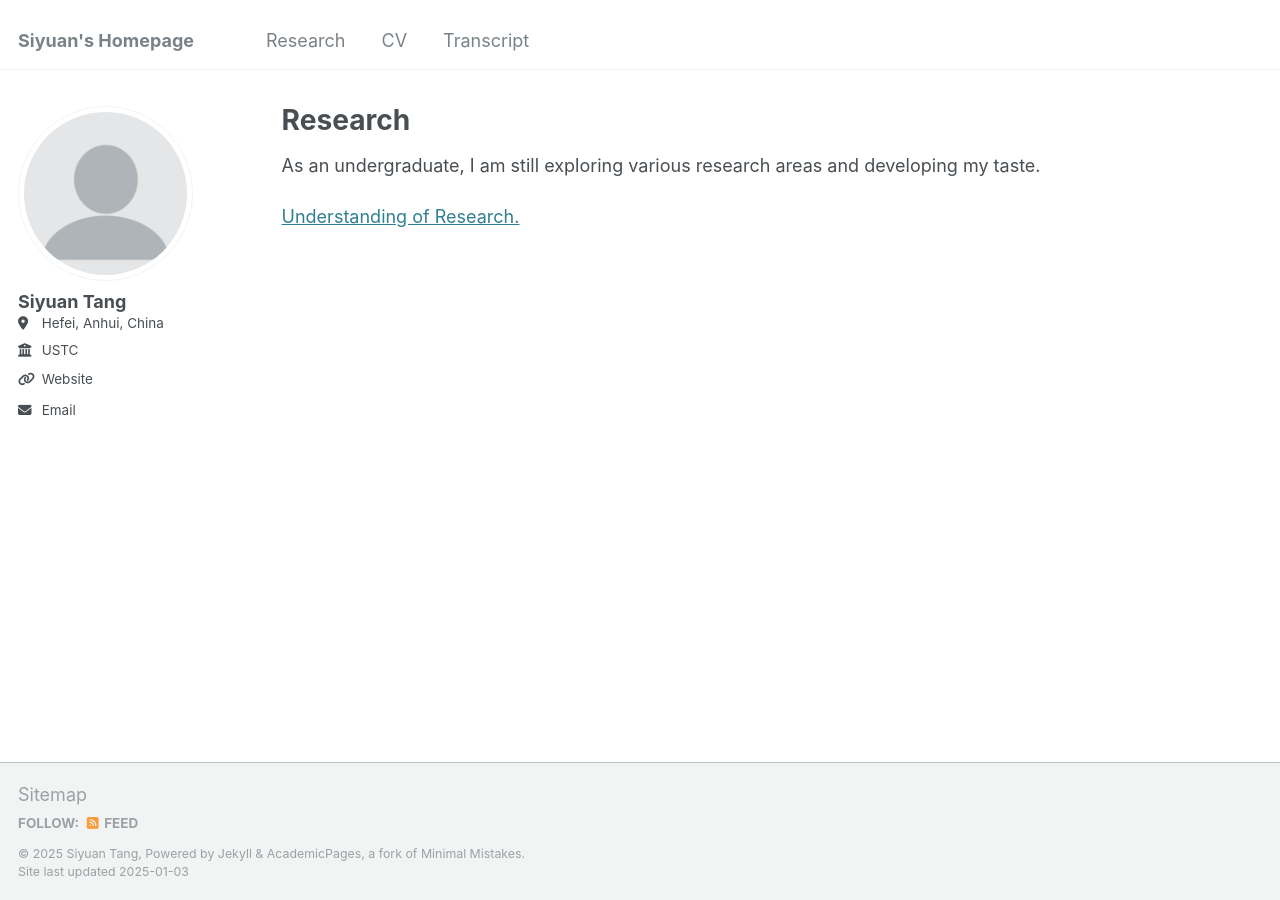
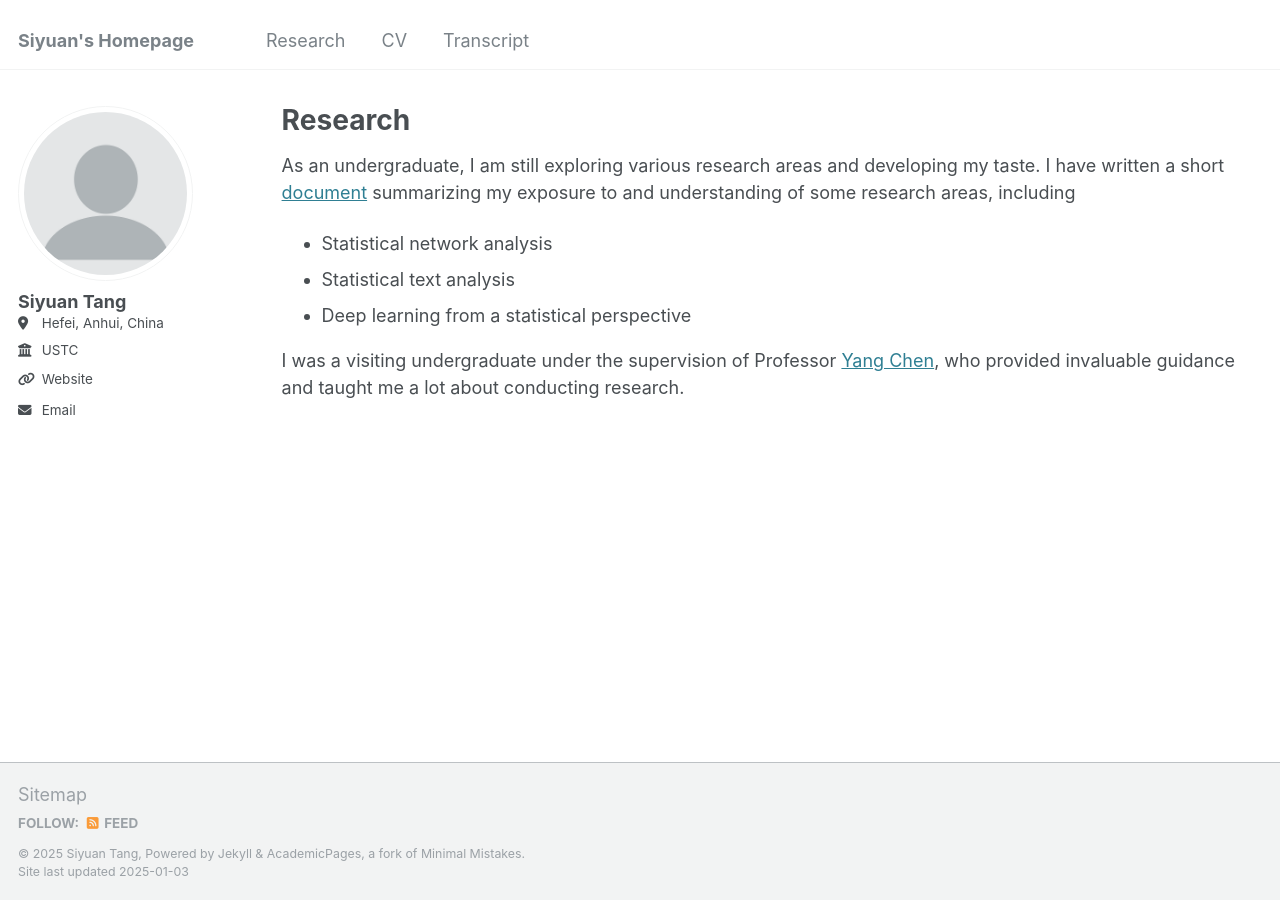
Before and after one commit to jacktangsy/jacktangsy.github.io, a Jekyll site: the page built from _pages/research.md, in a window 1280 px wide. Built offline with Jekyll 4.4.1, drawn with Linux system fonts in a browser that asks for light colours.

Commit message:
Update research.md

```diff
--- a/_pages/research.md
+++ b/_pages/research.md
@@ -8,6 +8,10 @@ author_profile: true
 
 {% include base_path %}
 
-As an undergraduate, I am still exploring various research areas and developing my taste.
+As an undergraduate, I am still exploring various research areas and developing my taste. I have written a short [document](https://jacktangsy.github.io/files/Understanding_of_Research.pdf) summarizing my exposure to and understanding of some research areas, including
 
-[Understanding of Research.](https://jacktangsy.github.io/files/Understanding_of_Research.pdf)
+- Statistical network analysis
+- Statistical text analysis
+- Deep learning from a statistical perspective
+
+I was a visiting undergraduate under the supervision of Professor [Yang Chen](https://yangchenfunstatistics.github.io/yangchen.github.io//), who provided invaluable guidance and taught me a lot about conducting research.
```
